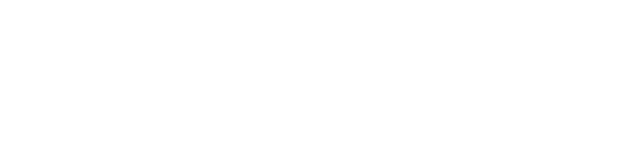
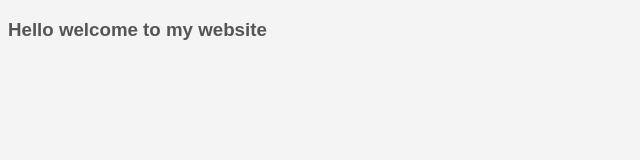
Before and after one commit to keithseator/CSSTutorial, a plain HTML site: page index.html in a window 1280 px wide. Shown: the whole page, without its empty margins (0-640 px from the left). Drawn offline with Linux system fonts and the light colour scheme.

Commit message:
Added style sheet

```diff
--- a/index.html
+++ b/index.html
@@ -1,12 +1,17 @@
 <!DOCTYPE html>
 <html lang="en">
+
 <head>
+    <title>Keith's website</title>
+    <link rel="stylesheet" type="text/css" href="style.css">
     <meta charset="UTF-8">
     <meta name="viewport" content="width=device-width, initial-scale=1.0">
     <meta http-equiv="X-UA-Compatible" content="ie=edge">
     <title>Document</title>
 </head>
+
 <body>
+    <h3>Hello welcome to my website</h3>
+</body>
 
-</body>
 </html>
--- /dev/null
+++ b/style.css
@@ -0,0 +1,16 @@
+h3{
+    color: #555555;
+    font-family: Arial, Helvetica, sans-serif;
+}
+
+body{
+    background-color:#f4f4f4;
+    color: #555555;
+
+    font-family: Arial, Helvetica, sans-serif;
+    font-size: 16px;
+    font-weight: normal;
+    /* Same as above
+    font: normal 16px Arial, Helvetica, sans-serif;
+    */
+}
```
